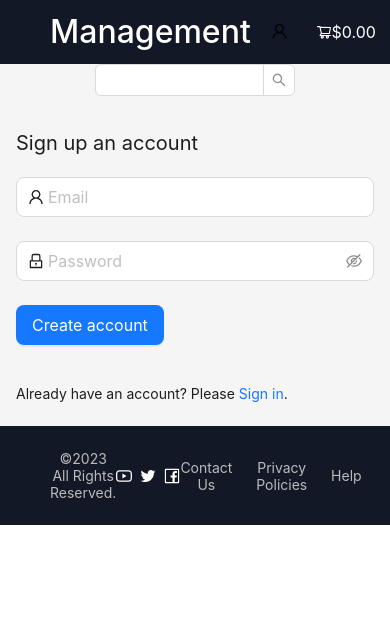
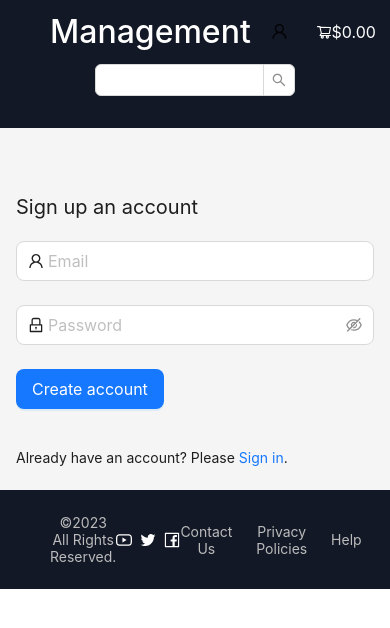
Before and after one commit to Chuwa-project-team/Project1-frontend, a React (Vite) app: page /signup in a window 390 px wide. Shown: the top 628 px of the page. Built offline with nearby package versions, Linux system fonts and the light colour scheme.

Commit message:
feat: responsive searchbar and form

```diff
--- a/src/components/Form/authForm.module.css
+++ b/src/components/Form/Form.module.css
@@ -10,3 +10,8 @@
 .form {
     margin-top: 5%;
 }
+
+.productFormContainer{
+    max-width: 600px;
+    margin: 40px auto;
+}
--- a/src/components/Form/authForm.jsx
+++ b/src/components/Form/authForm.jsx
@@ -3,7 +3,7 @@
 import { Button, Form, Input, Typography } from "antd";
 import { UserOutlined, LockOutlined } from "@ant-design/icons";
 import { useSelector } from "react-redux";
-import styles from "./authForm.module.css";
+import styles from "./Form.module.css";
 export default function AuthForm({
     buttonText,
     onSubmit,
--- a/src/components/Form/productForm.jsx
+++ b/src/components/Form/productForm.jsx
@@ -4,7 +4,7 @@ import React, { useState, useRef } from 'react';
 import { Button, Form, Input, Typography, Select, Divider, Space, Image, message } from "antd";
 import { LockOutlined, PlusOutlined } from "@ant-design/icons";
 import { useSelector } from "react-redux";
-
+import styles from "./Form.module.css";
 export default function ProductForm({
     buttonText,
     onSubmit,
@@ -23,7 +23,7 @@ export default function ProductForm({
     const options = ['Category1', 'Category2', 'Category3', 'Category4', 'Category5'];
 
     return (
-        <div>
+        <div className={styles.productFormContainer}>
             <Typography>{title}</Typography>
             <Form onFinish={onSubmit} autoComplete="off">
                 {fields.map((field) => (
--- /dev/null
+++ b/src/components/Layout/Layout.module.css
@@ -0,0 +1,45 @@
+/* .searchBarContainer {
+    background-color: black;
+    height: 64px;
+    display: flex;
+    justify-content: center;
+    align-items: center;
+  }
+  .searchBar{
+
+  } */
+
+.headerStyle {
+display: flex;
+flex-direction: column;
+text-align: center;
+color: #fff;
+height: 64px;
+padding-inline: 50px;
+line-height: 64px;
+background-color: #121826;
+}
+
+.navbarContainer, .searchBarContainer {
+    width: 100%;
+    text-align: center;
+    line-height: 64px;
+  }
+
+.searchBarContainer {
+display: none; /* Hide search bar by default */
+}
+
+@media (max-width: 768px) {
+    .headerStyle {
+      height: 128px;
+    }
+
+    .navbarContainer, .searchBarContainer {
+      height: 64px;
+    }
+
+    .searchBarContainer {
+      display: block; /* Show search bar on mobile */
+    }
+  }
--- a/src/components/Layout/index.jsx
+++ b/src/components/Layout/index.jsx
@@ -1,9 +1,12 @@
+import styles from './Layout.module.css';
+
 import { Layout } from 'antd';
 import { Outlet } from 'react-router-dom';
 const { Header, Footer, Content } = Layout;
 import { Space } from 'antd';
 import { YoutubeOutlined, TwitterOutlined, FacebookOutlined } from '@ant-design/icons';
 import Navbar from '../Navbar';
+import Searchbar from '../Searchbar';
 import {useState, createContext} from 'react';
 import { SearchProvider } from '../../hooks/useSearchContext';
 import CartCard from '../CartCard';
@@ -12,14 +15,14 @@ import CartCard from '../CartCard';
 //     height: "100vh",
 // };
 
-const headerStyle = {
-    textAlign: 'center',
-    color: '#fff',
-    height: 64,
-    paddingInline: 50,
-    lineHeight: '64px',
-    backgroundColor: '#121826',
-};
+// const headerStyle = {
+//     textAlign: 'center',
+//     color: '#fff',
+//     height: 64,
+//     paddingInline: 50,
+//     lineHeight: '64px',
+//     backgroundColor: '#121826',
+// };
 
 const contentStyle = {
     margin: '24px 16px',
@@ -51,8 +54,9 @@ export default function MainLayout() {
         <CartModalContext.Provider value={isCartModalOpen}>
         {/* <Layout style={containerStyle}> */}
         <Layout>
-            <Header style={headerStyle}>
+            <Header className={styles.headerStyle}>
                 <Navbar handleCartModalOpen={handleCartModalOpen}/>
+                <Searchbar/>
             </Header>
             <Content style={contentStyle}>
                 <CartCard isOpen={isCartModalOpen} onCancel={closeCartModal}/>
--- a/src/components/Navbar/index.jsx
+++ b/src/components/Navbar/index.jsx
@@ -32,7 +32,7 @@ const Navbar = ({handleCartModalOpen}) => {
             <Link to="/" className="logo">
             {TITLE}
             </Link>
-            <div className="mobile-no-display">
+            <div className="mobile-no-display searchbar">
             <Search placeholder="" onSearch={handleSearchChange} style={{ width: 200 }} />
             </div>
 
@@ -58,10 +58,9 @@ const Navbar = ({handleCartModalOpen}) => {
                     <span>${totalPrice.toFixed(2)}</span>
                 </div>
             </Space>
+
         </nav>
-        <div className="mobile-display">
-            <Search placeholder="" onSearch={handleSearchChange} style={{ width: 200 }} />
-        </div>
+
 
         </>
     );
--- a/src/components/Navbar/style.css
+++ b/src/components/Navbar/style.css
@@ -111,3 +111,12 @@
   }
 
 }
+
+.mobile-search-container {
+  width:100%;
+  background-color: '#fff';
+  min-height: 50px;
+}
+.searchbar{
+  margin-top: 15px;
+}
--- /dev/null
+++ b/src/components/Searchbar/Searchbar.module.css
@@ -0,0 +1,38 @@
+  /* Mobile view */
+  @media (max-width: 768px) {
+    .container {
+      flex-direction: column;
+    }
+  }
+
+  @media (max-width: 767px) {
+    .no-display {
+      display: none;
+    }
+
+    .mobile-flex {
+      display: flex;
+      flex-direction: row;
+    }
+  }
+
+  @media (min-width: 767px) {
+    .mobileNoDisplay {
+      display: block;
+    }
+
+    .mobileDisplay {
+      display: none;
+    }
+  }
+
+
+  @media (max-width: 766px) {
+    .mobileNoDisplay {
+      display: none;
+    }
+
+    .mobileDisplay {
+      display: block;
+    }
+  }
--- /dev/null
+++ b/src/components/Searchbar/index.jsx
@@ -0,0 +1,19 @@
+
+
+import { useSearch } from '../../hooks/useSearchContext';
+import {  Input } from 'antd';
+import styles from './Searchbar.module.css';
+const { Search } = Input;
+
+
+export default function Searchbar(){
+    const {  setSearchText } = useSearch();
+    const handleSearchChange = (value) => {
+        setSearchText(value);
+      };
+    return(
+        <div className={`${styles.mobileDisplay} ${styles.searchBarContainer}`}>
+        <Search placeholder="" onSearch={handleSearchChange} style={{ width: 200, margin:'0px' }} />
+    </div>
+    )
+}
--- a/src/pages/ProductList/ProductList.module.css
+++ b/src/pages/ProductList/ProductList.module.css
@@ -16,10 +16,3 @@
     cursor: pointer;
     margin: 5px;
 }
-
-  /* Mobile view */
-  @media (max-width: 768px) {
-    .container {
-      flex-direction: column;
-    }
-  }
--- a/src/pages/ProductList/index.jsx
+++ b/src/pages/ProductList/index.jsx
@@ -8,6 +8,7 @@ import { useSelector, useDispatch } from 'react-redux';
 import { editCartProduct } from '../../app/cartSlice';
 import { Select } from 'antd';
 import { useSearch } from '../../hooks/useSearchContext';
+
 export default function ProductList() {
     const dispatch = useDispatch();
     const navigate = useNavigate();
@@ -15,10 +16,11 @@ export default function ProductList() {
     const { isAuthenticated, user } = useSelector(state => state.user);
     const cartProducts = useSelector(state => state.cart.products);
 
-    const { searchText } = useSearch();
+
     const [products, setProducts] = useState([]);
     const [order, setOrder] = useState('Last added');
     const [currentPage, setCurrentPage] = useState(1);
+    const { searchText } = useSearch();
 
 
     useEffect( () => {
@@ -81,8 +83,11 @@ export default function ProductList() {
     const handlePageChange = (page) => {
       setCurrentPage(page);
     }
+
+
     return (
         <div>
+
           <Row gutter={16}>
             < Col xs={24} md={12}>
             <span style={{fontSize:'24px', fontWeight:'bold'}}>Product List</span>
```
